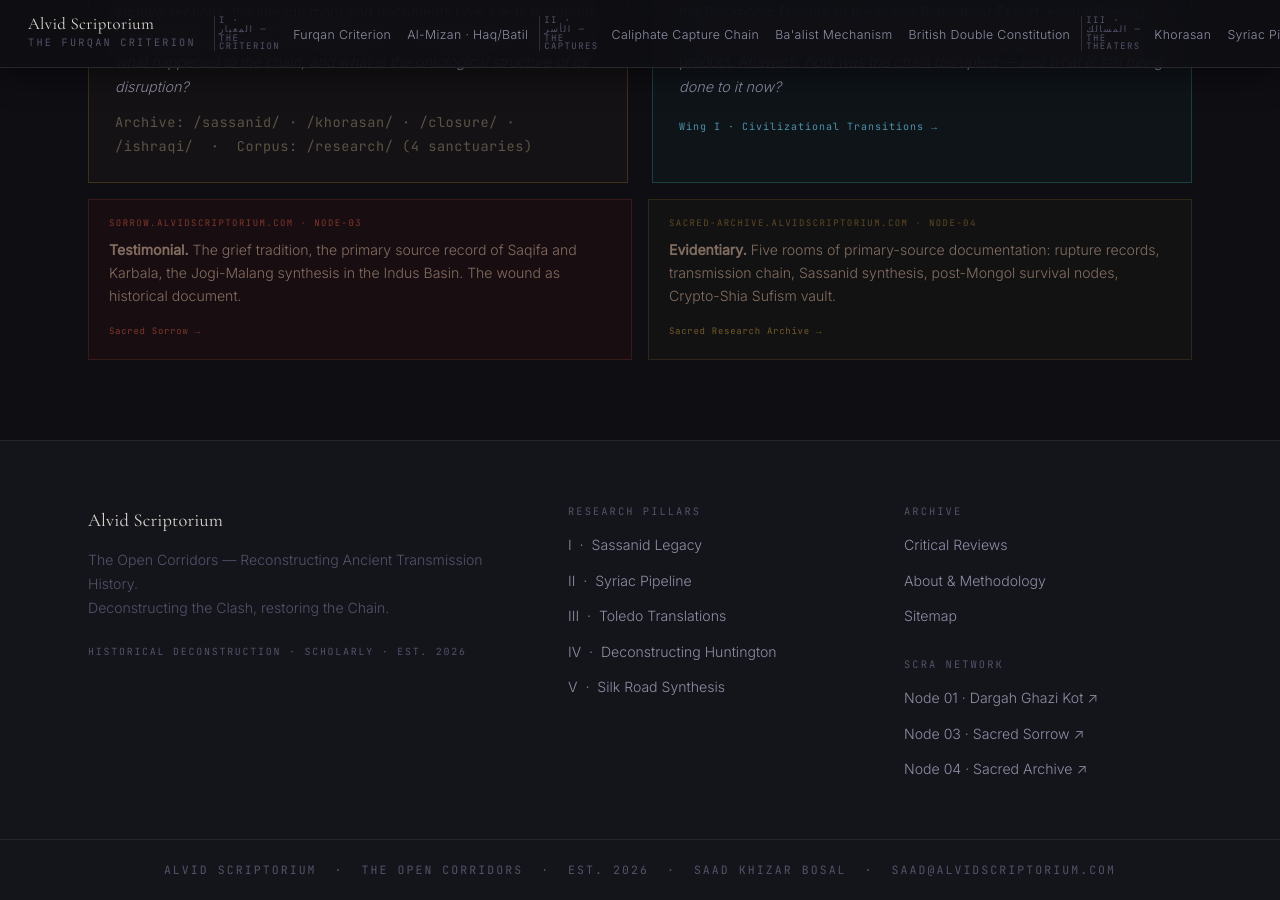
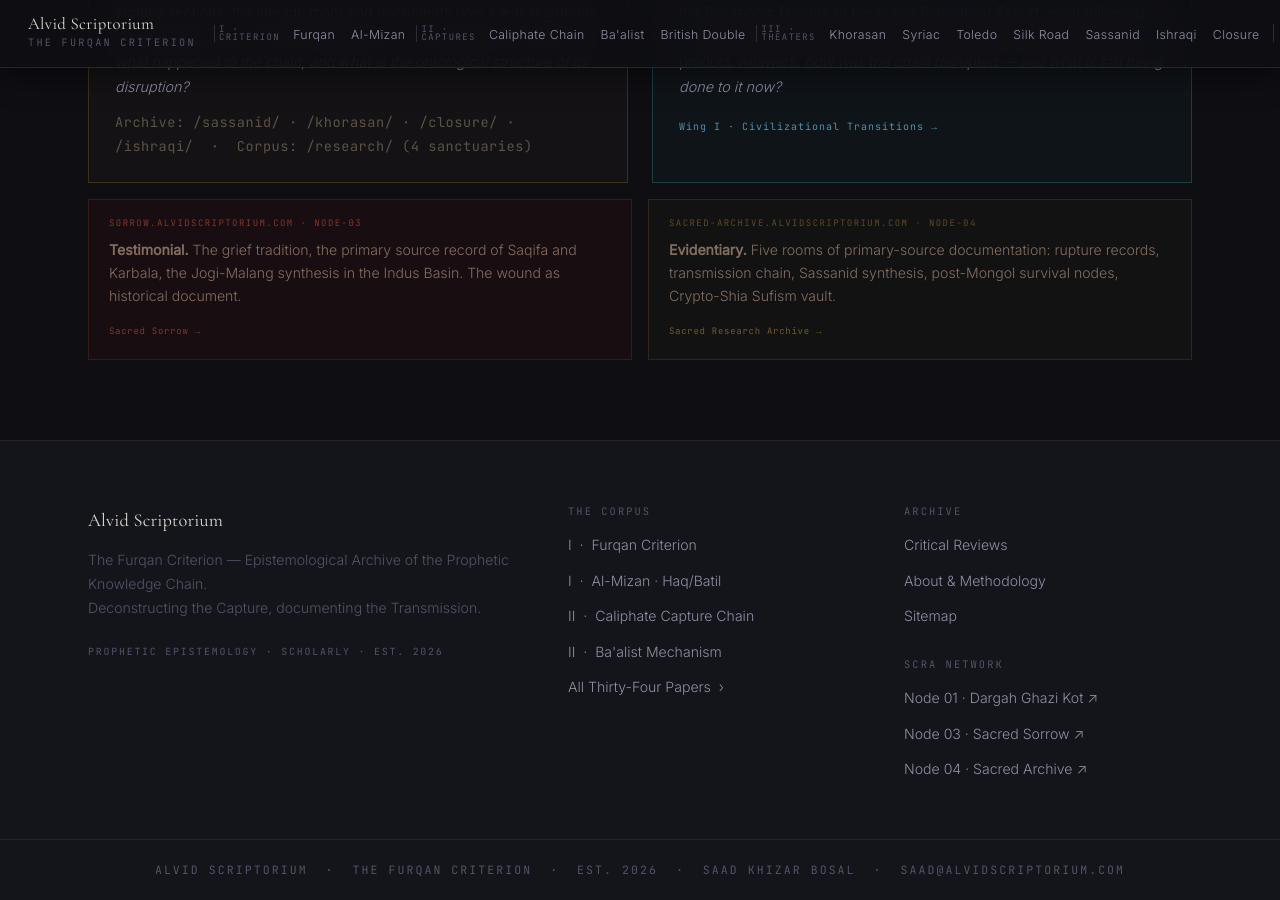
Before and after one commit to Political-Theology-Archive/geopolitical-synthesis, a Jekyll site: the page built from index.html, in a window 1280 px wide and 900 px high, scrolled down 6878 px. Built offline with Jekyll 4.4.1, drawn with Linux system fonts in a browser that asks for light colours.

Commit message:
Fix footer stale text and nav overflow
Footer: tagline, Research Pillars list, and bottom bar updated to Furqan
Criterion framing. Pillars list replaced with The Corpus links (Furqan,
Al-Mizan, Caliphate Chain, Ba'alist, all papers).
Nav: zone labels shortened (I/II/III · word) and link text compressed
to stop horizontal overflow clipping at Zone III.

Co-Authored-By: Claude Sonnet 4.6 <noreply@anthropic.com>

```diff
--- a/_includes/footer.html
+++ b/_includes/footer.html
@@ -4,20 +4,20 @@
     <div class="pta-footer-brand-col">
       <span class="pta-footer-brand">Alvid Scriptorium</span>
       <p class="pta-footer-desc">
-        The Open Corridors — Reconstructing Ancient Transmission History.<br>
-        Deconstructing the Clash, restoring the Chain.
+        The Furqan Criterion — Epistemological Archive of the Prophetic Knowledge Chain.<br>
+        Deconstructing the Capture, documenting the Transmission.
       </p>
-      <span class="pta-footer-tag mono">Historical Deconstruction · Scholarly · Est. 2026</span>
+      <span class="pta-footer-tag mono">Prophetic Epistemology · Scholarly · Est. 2026</span>
     </div>
 
     <div class="pta-footer-nav-col">
-      <h4 class="pta-footer-h4 mono">Research Pillars</h4>
+      <h4 class="pta-footer-h4 mono">The Corpus</h4>
       <ul class="pta-footer-ul">
-        <li><a href="{{ '/sassanid/' | relative_url }}">I &nbsp;·&nbsp; Sassanid Legacy</a></li>
-        <li><a href="{{ '/syriac-pipeline/' | relative_url }}">II &nbsp;·&nbsp; Syriac Pipeline</a></li>
-        <li><a href="{{ '/toledo/' | relative_url }}">III &nbsp;·&nbsp; Toledo Translations</a></li>
-        <li><a href="{{ '/huntington/' | relative_url }}">IV &nbsp;·&nbsp; Deconstructing Huntington</a></li>
-        <li><a href="{{ '/silk-road/' | relative_url }}">V &nbsp;·&nbsp; Silk Road Synthesis</a></li>
+        <li><a href="{{ '/research/furqan-criterion/' | relative_url }}">I &nbsp;·&nbsp; Furqan Criterion</a></li>
+        <li><a href="{{ '/research/al-mizan-haq-batil/' | relative_url }}">I &nbsp;·&nbsp; Al-Mizan · Haq/Batil</a></li>
+        <li><a href="{{ '/research/caliphate-capture-chain/' | relative_url }}">II &nbsp;·&nbsp; Caliphate Capture Chain</a></li>
+        <li><a href="{{ '/research/ba-alist-capture/' | relative_url }}">II &nbsp;·&nbsp; Ba'alist Mechanism</a></li>
+        <li><a href="{{ '/research/' | relative_url }}">All Thirty-Four Papers &nbsp;&rsaquo;</a></li>
       </ul>
     </div>
 
@@ -38,6 +38,6 @@
 
   </div>
   <div class="pta-footer-meta">
-    <span class="mono">Alvid Scriptorium &nbsp;·&nbsp; The Open Corridors &nbsp;·&nbsp; Est. 2026 &nbsp;·&nbsp; Saad Khizar Bosal &nbsp;·&nbsp; <a href="mailto:saad@alvidscriptorium.com" style="color:var(--text-dim);">saad@alvidscriptorium.com</a></span>
+    <span class="mono">Alvid Scriptorium &nbsp;·&nbsp; The Furqan Criterion &nbsp;·&nbsp; Est. 2026 &nbsp;·&nbsp; Saad Khizar Bosal &nbsp;·&nbsp; <a href="mailto:saad@alvidscriptorium.com" style="color:var(--text-dim);">saad@alvidscriptorium.com</a></span>
   </div>
 </footer>
--- a/_includes/nav.html
+++ b/_includes/nav.html
@@ -9,23 +9,23 @@
     </button>
     <ul class="pta-nav-links" id="navLinks" role="list">
 
-      <li class="pta-nav-zone mono">I · المعيار — The Criterion</li>
-      <li><a href="{{ '/research/furqan-criterion/' | relative_url }}" class="pta-nav-link">Furqan Criterion</a></li>
-      <li><a href="{{ '/research/al-mizan-haq-batil/' | relative_url }}" class="pta-nav-link">Al-Mizan · Haq/Batil</a></li>
+      <li class="pta-nav-zone mono">I · Criterion</li>
+      <li><a href="{{ '/research/furqan-criterion/' | relative_url }}" class="pta-nav-link">Furqan</a></li>
+      <li><a href="{{ '/research/al-mizan-haq-batil/' | relative_url }}" class="pta-nav-link">Al-Mizan</a></li>
 
-      <li class="pta-nav-zone mono">II · الأسر — The Captures</li>
-      <li><a href="{{ '/research/caliphate-capture-chain/' | relative_url }}" class="pta-nav-link">Caliphate Capture Chain</a></li>
-      <li><a href="{{ '/research/ba-alist-capture/' | relative_url }}" class="pta-nav-link">Ba'alist Mechanism</a></li>
-      <li><a href="{{ '/research/british-double-constitution/' | relative_url }}" class="pta-nav-link">British Double Constitution</a></li>
+      <li class="pta-nav-zone mono">II · Captures</li>
+      <li><a href="{{ '/research/caliphate-capture-chain/' | relative_url }}" class="pta-nav-link">Caliphate Chain</a></li>
+      <li><a href="{{ '/research/ba-alist-capture/' | relative_url }}" class="pta-nav-link">Ba'alist</a></li>
+      <li><a href="{{ '/research/british-double-constitution/' | relative_url }}" class="pta-nav-link">British Double</a></li>
 
-      <li class="pta-nav-zone mono">III · المسالك — The Theaters</li>
+      <li class="pta-nav-zone mono">III · Theaters</li>
       <li><a href="{{ '/khorasan/' | relative_url }}" class="pta-nav-link">Khorasan</a></li>
-      <li><a href="{{ '/syriac-pipeline/' | relative_url }}" class="pta-nav-link">Syriac Pipeline</a></li>
+      <li><a href="{{ '/syriac-pipeline/' | relative_url }}" class="pta-nav-link">Syriac</a></li>
       <li><a href="{{ '/toledo/' | relative_url }}" class="pta-nav-link">Toledo</a></li>
       <li><a href="{{ '/silk-road/' | relative_url }}" class="pta-nav-link">Silk Road</a></li>
-      <li><a href="{{ '/sassanid/' | relative_url }}" class="pta-nav-link">Sassanid · Origins</a></li>
-      <li><a href="{{ '/ishraqi/' | relative_url }}" class="pta-nav-link">Ishraqi · Substrate</a></li>
-      <li><a href="{{ '/closure/' | relative_url }}" class="pta-nav-link">Closure Architecture</a></li>
+      <li><a href="{{ '/sassanid/' | relative_url }}" class="pta-nav-link">Sassanid</a></li>
+      <li><a href="{{ '/ishraqi/' | relative_url }}" class="pta-nav-link">Ishraqi</a></li>
+      <li><a href="{{ '/closure/' | relative_url }}" class="pta-nav-link">Closure</a></li>
 
       <li class="pta-nav-sep"></li>
       <li><a href="{{ '/research/' | relative_url }}" class="pta-nav-link">Research</a></li>
```
